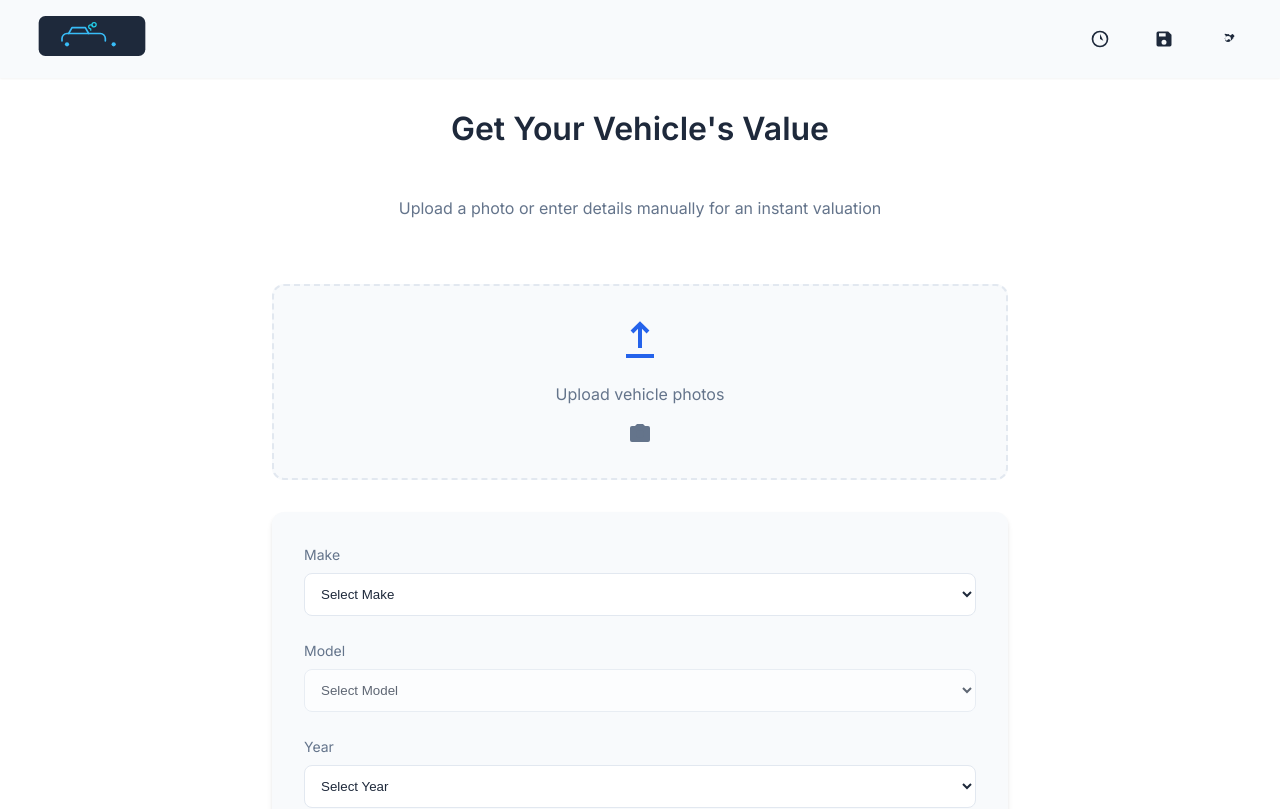
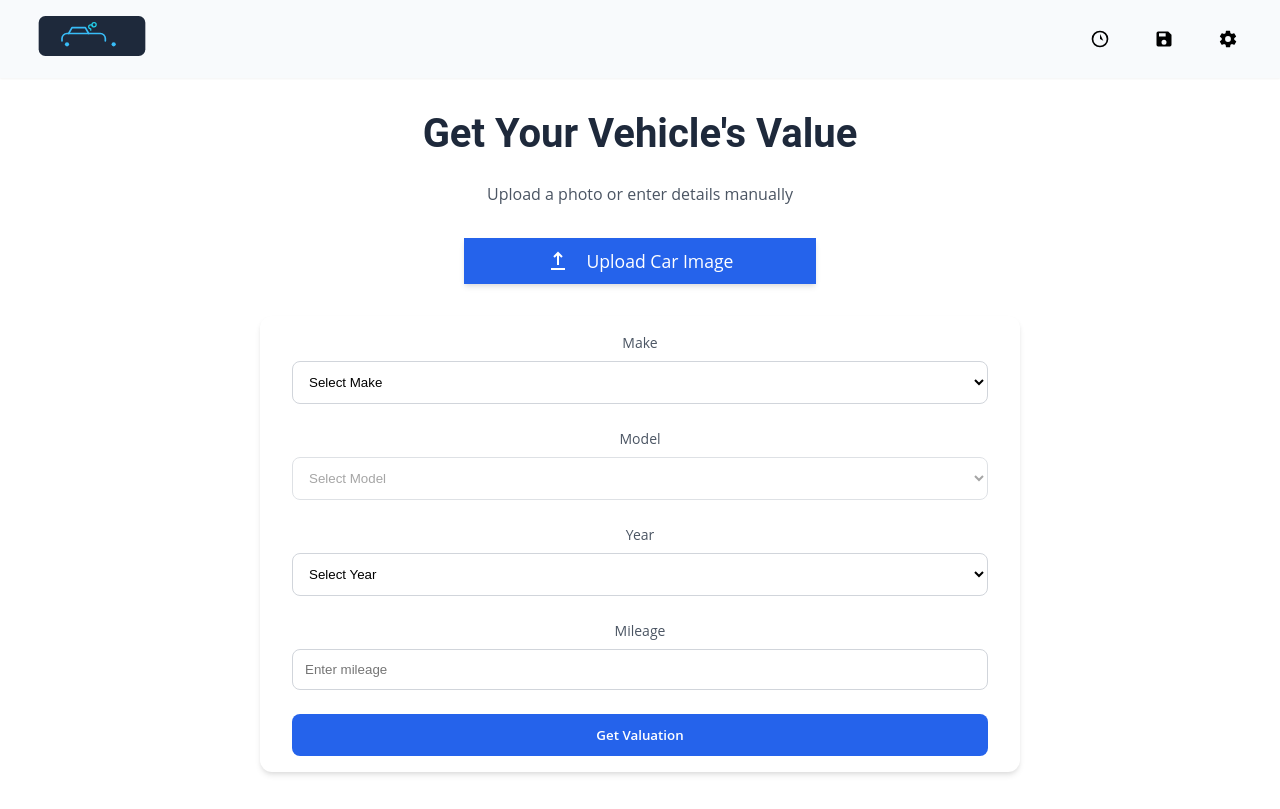
Before and after one commit to AiAutomatrix/vehicle-price-estimate, a React (Create React App) app: page / in a window 1280 px wide. Shown: the top 809 px of the page. Built offline with nearby package versions, Linux system fonts and the light colour scheme.

Commit message:
App Working 6th Good Test

```diff
--- a/src/App.js
+++ b/src/App.js
@@ -19,11 +19,20 @@ import Settings from './pages/Settings';
 import SavedReports from './pages/SavedReports';
 
 function App() {
-  const [theme, setTheme] = useState('light');
+  const storedTheme = localStorage.getItem('theme') || 'light';
+  const [theme, setTheme] = useState(storedTheme);
 
-  const toggleTheme = () => {
-    setTheme(theme === 'light' ? 'dark' : 'light');
+  const toggleTheme = (selectedTheme) => {
+    console.log('toggleTheme called with theme:', selectedTheme);
+    console.log('Current theme state (before setTheme):', theme); // Log before setTheme
+    localStorage.setItem('theme', selectedTheme);
+    setTheme(selectedTheme);
+    console.log('Current theme state (after setTheme):', theme); // Log after setTheme
   };
+
+  console.log('App component rendering with theme:', theme); // Log in render
+
+  console.log('Initial theme:', theme);
 
   const router = createBrowserRouter(
     [
--- a/src/components/ImageUpload.jsx
+++ b/src/components/ImageUpload.jsx
@@ -5,29 +5,42 @@ import { ReactComponent as UploadIcon } from '../assets/icons/upload.svg';
 import { ReactComponent as CameraIcon } from '../assets/icons/camera.svg';
 
 const ImageUploadContainer = styled.div`
+  width: 100%; /* Make button width match VehicleForm section width */
+  /* max-width: 1000px; Maximum width for ImageUpload button - Removed max-width constraint */
+  align-self: center; /* Center ImageUpload button horizontally */
   display: flex;
-  flex-direction: column;
+  margin-right: 100px;
+  flex-direction: row; /* Arrange icon and text horizontally */
   align-items: center;
-  gap: 1rem;
-  padding: 2rem;
-  border: 2px dashed ${({ theme }) => theme.colors.border};
-  border-radius: ${({ theme }) => theme.radii.lg};
-  background-color: ${({ theme }) => theme.colors.card};
+  justify-content: center;
+  padding-top: 0.6rem; /* Even shorter top padding */
+  padding-bottom: 0.5rem; /* Even shorter bottom padding */
+  padding-left: 2rem;
+  padding-right: 2rem;
+  gap: 1rem; /* Adjust gap for horizontal layout */
+  background-color: ${({ theme }) => theme.colors.primary}; /* Primary color background */
+  color: white; /* White text color */
   cursor: pointer;
-  transition: all 0.2s ease;
+  transition: background-color 0.3s ease, transform 0.2s ease; /* Smooth transitions */
+  box-shadow: ${({ theme }) => theme.shadows.md}; /* Add shadow */
 
   &:hover {
-    border-color: ${({ theme }) => theme.colors.primary};
-    background-color: ${({ theme }) => theme.colors.background};
+    background-color: ${({ theme }) => theme.colors.primaryDark}; /* Darker primary on hover */
+    transform: scale(1.05); /* Slight scale up on hover */
+  }
+
+  &:active {
+    transform: scale(0.98); /* Slight scale down on press */
   }
 `;
 
 const UploadText = styled.p`
-  color: ${({ theme }) => theme.colors.textSecondary};
-  font-size: 1rem;
-  margin: 0;
+  color: white; /* White text color to match container */
+  font-size: 1.1rem; /* Slightly larger font size */
+  font-weight: 1200; /* Semi-bold text */
+  margin-bottom: 0.1rem; /* Add some bottom margin */
+  text-align: center; /* Center align text */
 `;
-
 
 
 const ImageUpload = ({ onImageUpload }) => {
@@ -62,9 +75,8 @@ const ImageUpload = ({ onImageUpload }) => {
       />
       <ImageUploadContainer>
         <>
-          <UploadIcon width={48} height={48} fill="#2563eb" />
-          <UploadText>Upload vehicle photos</UploadText>
-          <CameraIcon width={24} height={24} fill="#64748b" />
+          <UploadIcon width={24} height={24} fill="white" /> {/* Larger icon and white fill */}
+          <UploadText>Upload Car Image</UploadText>
         </>
       </ImageUploadContainer>
     </label>
--- a/src/components/ThemeToggle.jsx
+++ /dev/null
@@ -1,69 +0,0 @@
-import styled from 'styled-components';
-
-const ToggleContainer = styled.div`
-  position: relative;
-  display: inline-block;
-  width: 60px;
-  height: 30px;
-`;
-
-const ToggleInput = styled.input`
-  opacity: 0;
-  width: 0;
-  height: 0;
-
-  &:checked + span {
-    background-color: ${({ theme }) => theme.colors.primary};
-  }
-
-  &:checked + span:before {
-    transform: translateX(30px);
-  }
-`;
-
-const ToggleSlider = styled.span`
-  position: absolute;
-  cursor: pointer;
-  top: 0;
-  left: 0;
-  right: 0;
-  bottom: 0;
-  background-color: ${({ theme }) => theme.colors.border};
-  transition: .4s;
-  border-radius: 34px;
-
-  &:before {
-    position: absolute;
-    content: "";
-    height: 22px;
-    width: 22px;
-    left: 4px;
-    bottom: 4px;
-    background-color: white;
-    transition: .4s;
-    border-radius: 50%;
-  }
-`;
-
-const ToggleLabel = styled.label`
-  font-size: 14px;
-  margin-right: 10px;
-`;
-
-const ThemeToggle = ({ toggleTheme, theme }) => {
-  return (
-    <ToggleContainer>
-      <ToggleLabel htmlFor="theme-toggle">{theme === 'dark' ? 'Light Mode' : 'Dark Mode'}</ToggleLabel>
-      <ToggleInput
-        type="checkbox"
-        id="theme-toggle"
-        data-testid="theme-toggle"
-        checked={theme === 'dark'}
-        onChange={toggleTheme}
-      />
-      <ToggleSlider />
-    </ToggleContainer>
-  );
-};
-
-export default ThemeToggle;
--- a/src/pages/Home.jsx
+++ b/src/pages/Home.jsx
@@ -7,22 +7,21 @@ import Header from '../components/Header';
 
 const HomeContainer = styled.div`
   max-width: 800px;
-  margin: 0 auto;
-  padding: 2rem;
+  margin: 2rem auto;
   display: flex;
   flex-direction: column;
-  gap: 2rem;
+  align-items: center !important; /* Force centering with !important */
+  text-align: center;
 `;
 
 const Title = styled.h1`
-  color: ${({ theme }) => theme.colors.text};
-  text-align: center;
-  margin-bottom: 1rem;
+  color: ${({ theme }) => theme.colors.textPrimary};
+  font-size: 2.5rem;
+  margin-bottom: 1.5rem;
 `;
 
 const Subtitle = styled.p`
   color: ${({ theme }) => theme.colors.textSecondary};
-  text-align: center;
   margin-bottom: 2rem;
 `;
 
@@ -31,14 +30,10 @@ const Home = () => {
   const navigate = useNavigate();
 
   const handleImageUpload = (file) => {
-   console.log('handleImageUpload called with:', file);
-   // In a real app, you would upload the image to your backend
-   console.log('Image uploaded:', file);
    navigate('/loading', { state: { images: file } });
   };
 
   const handleFormSubmit = (formData) => {
-    console.log('Form submitted:', formData);
     navigate('/results', { state: { vehicleDetails: formData } });
   };
 
@@ -47,8 +42,7 @@ const Home = () => {
       <Header />
       <HomeContainer>
         <Title>Get Your Vehicle's Value</Title>
-        <Subtitle>Upload a photo or enter details manually for an instant valuation</Subtitle>
-
+        <Subtitle>Upload a photo or enter details manually</Subtitle>
         <ImageUpload onImageUpload={handleImageUpload} />
         <VehicleForm onSubmit={handleFormSubmit} />
       </HomeContainer>
--- a/src/pages/VehicleForm.jsx
+++ b/src/pages/VehicleForm.jsx
@@ -2,10 +2,17 @@ import React, { useState } from 'react';
 import styled from 'styled-components';
 
 const FormContainer = styled.div`
-  background-color: ${({ theme }) => theme.colors.card};
-  padding: 2rem;
+  width: 95%; /* Make form wider, same as ImageUpload */
+  max-width: 1000px; /* Increased max width for form */
+  background-color: ${({ theme }) => theme.colors.surface}; /* Use surface color like HomeContainer and ImageUpload */
+  padding-top: 1rem; /* Further reduced vertical padding */
+  padding-bottom: 1rem; /* Further reduced vertical padding */
+  padding-left: 2rem;  /* Keep horizontal padding */
+  padding-right: 2rem; /* Keep horizontal padding */
   border-radius: ${({ theme }) => theme.radii.lg};
   box-shadow: ${({ theme }) => theme.shadows.md};
+  margin-top: 2rem; /* Add margin to separate from ImageUpload */
+  align-self: center; /* Ensure form is centered within HomeContainer */
 `;
 
 const FormGroup = styled.div`
@@ -113,7 +120,7 @@ const VehicleForm = ({ onSubmit }) => {
   return (
     <FormContainer>
 
-      <form onSubmit={handleSubmit}>
+      <form onSubmit={handleSubmit} style={{width: '100%'}}> {/* Added style to make form element wider */}
         <FormGroup>
           <Label htmlFor="make">Make</Label>
           <Select
--- a/src/styles/GlobalStyles.js
+++ b/src/styles/GlobalStyles.js
@@ -8,7 +8,7 @@ const GlobalStyles = createGlobalStyle`
   }
 
   body {
-    font-family: 'Inter', -apple-system, BlinkMacSystemFont, 'Segoe UI', Roboto, Oxygen, Ubuntu, Cantarell, sans-serif;
+    font-family: 'Open Sans', sans-serif; /* Default body font */
     line-height: 1.5;
     background-color: ${({ theme }) => theme.colors.background};
     color: ${({ theme }) => theme.colors.text};
@@ -20,8 +20,35 @@ const GlobalStyles = createGlobalStyle`
   }
 
   h1, h2, h3, h4, h5, h6 {
-    font-weight: 600;
+    font-family: 'Roboto', sans-serif; /* Heading font */
+    font-weight: 700; /* Bold headings */
     line-height: 1.2;
+    margin-bottom: 1rem; /* Spacing below headings */
+  }
+
+  h1 {
+    font-size: 2.5rem; /* ~40px */
+  }
+
+  h2 {
+    font-size: 2rem;    /* ~32px */
+  }
+
+  h3 {
+    font-size: 1.75rem; /* ~28px */
+  }
+
+  h4 {
+    font-size: 1.5rem;  /* ~24px */
+  }
+
+  h5 {
+    font-size: 1.25rem; /* ~20px */
+  }
+
+  h6 {
+    font-size: 1rem;    /* ~16px */
+    font-weight: 600; /* Semi-bold for lower headings */
   }
 
   a {
--- a/src/styles/theme.js
+++ b/src/styles/theme.js
@@ -1,3 +1,4 @@
+
 export const lightTheme = {
     colors: {
       primary: '#2563eb',
@@ -5,9 +6,14 @@ export const lightTheme = {
       primaryDark: '#1d4ed8',
       background: '#ffffff',
       card: '#f8fafc',
-      text: '#1e293b',
-      textSecondary: '#64748b',
-      border: '#e2e8f0',
+      surface: '#ffffff', // Pure white for surfaces
+      backgroundSecondary: '#f9fbfc', // Very light gray-white background
+      textPrimary: '#1e293b', // Primary text color
+      textSecondary: '#4b5563', // Slightly darker secondary text
+      textTertiary: '#6b7280', // Even lighter tertiary text
+      border: '#d1d5db', // Softer border gray
+      divider: '#e5e7eb', // Very light divider gray
+      accent: '#06b6d4', // Teal accent color
       success: '#10b981',
       warning: '#f59e0b',
       error: '#ef4444',
@@ -26,22 +32,38 @@ export const lightTheme = {
 
   export const darkTheme = {
     colors: {
-      primary: '#3b82f6',
-      primaryLight: '#60a5fa',
-      primaryDark: '#2563eb',
-      background: '#1e293b',
-      card: '#334155',
-      text: '#f8fafc',
-      textSecondary: '#94a3b8',
-      border: '#475569',
-      success: '#10b981',
-      warning: '#f59e0b',
-      error: '#ef4444',
+      // Primary Blues - Darker for Dark Theme
+      primary: '#60a5fa',        // Main primary blue - lighter in dark theme
+      primaryLight: '#93c5fd',   // Lighter primary blue
+      primaryDark: '#3b82f6',    // Darker primary blue - original primary
+
+      // Dark Grays & Near-Blacks
+      surface: '#374151',         // Dark gray surface for cards, modals
+      background: '#1f2937',      // Near-black background
+      backgroundSecondary: '#374151', // Slightly lighter background for sections
+      divider: '#4b5563',        // Darker gray divider
+      border: '#6b7280',         // Medium dark gray border
+      outline: '#9ca3af',        // Gray for outlines, subtle borders - same as light mode
+
+      // Text Colors - Light Grayscale
+      textPrimary: '#f9fafb',      // Lightest text for headings, primary content - near white
+      textSecondary: '#d1d5db',    // Medium light text
+      textTertiary: '#9ca3af',     // Light text - same as light mode textDisabled
+      textDisabled: '#6b7280',     // Even darker - original light mode textTertiary
+
+      // Accent Color - Teal (Consistent with Light)
+      accent: '#2dd4cf',         // Slightly brighter teal accent for dark mode
+
+      // Semantic Colors (Consistent)
+      success: '#34d399',        // Lighter green for dark mode
+      warning: '#fcd34d',        // Lighter amber for dark mode
+      error: '#f87171',          // Lighter red for dark mode
+      info: '#60a5fa',           // Blue for informational messages (can reuse primary)
     },
     shadows: {
-      sm: '0 1px 2px 0 rgba(0, 0, 0, 0.3)',
-      md: '0 4px 6px -1px rgba(0, 0, 0, 0.3), 0 2px 4px -1px rgba(0, 0, 0, 0.2)',
-      lg: '0 10px 15px -3px rgba(0, 0, 0, 0.3), 0 4px 6px -2px rgba(0, 0, 0, 0.2)',
+      sm: '0 1px 2px 0 rgba(0, 0, 0, 0.5)', // Increased shadow intensity for dark mode
+      md: '0 4px 6px -1px rgba(0, 0, 0, 0.5), 0 2px 4px -1px rgba(0, 0, 0, 0.4)',
+      lg: '0 10px 15px -3px rgba(0, 0, 0, 0.5), 0 4px 6px -2px rgba(0, 0, 0, 0.4)',
     },
     radii: {
       sm: '4px',
```
Also changed, not shown: src/pages/Settings.jsx (+15 -2 lines), src/assets/icons/settings.svg, 1 other file (tests, documents, lock files or other folders).
